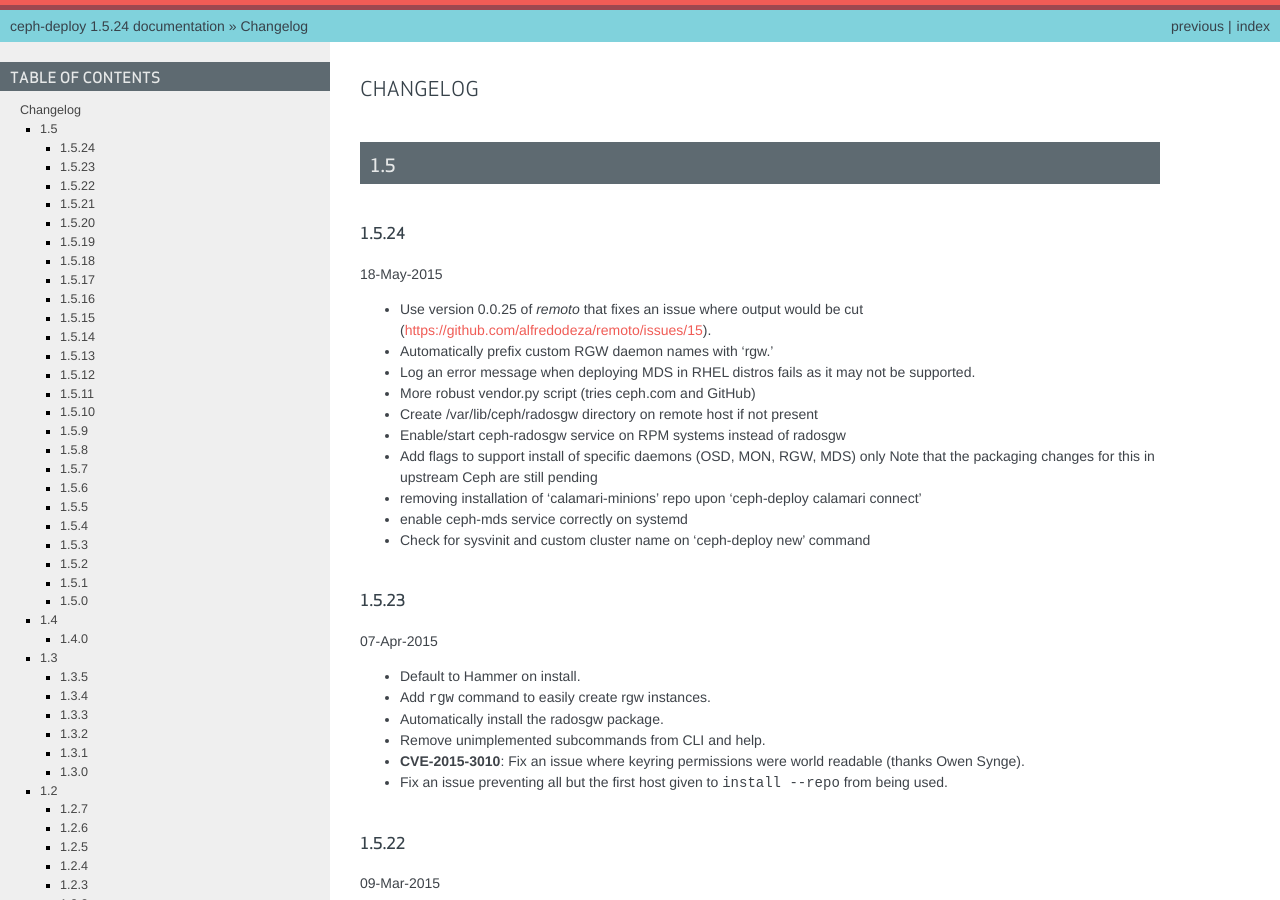
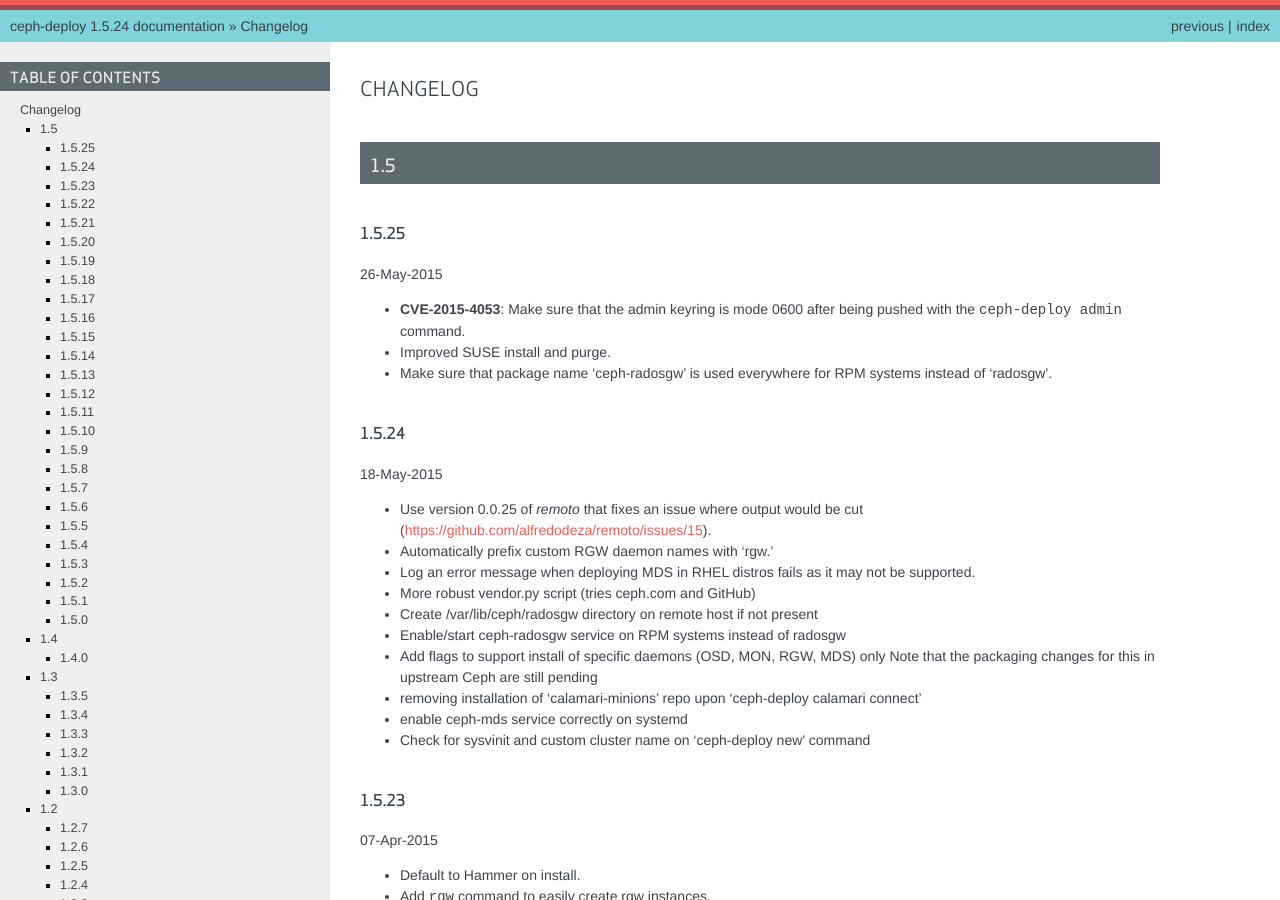
Before and after one commit to ceph/ceph-deploy, a Sphinx documentation site: the page built from docs/source/changelog.rst, in a window 1280 px wide and 900 px high. Built offline with Sphinx 7.4.7, drawn with Linux system fonts in a browser that asks for light colours.

Commit message:
[RM-11764] Update changelog
Signed-off-by: Travis Rhoden <trhoden@redhat.com>

```diff
--- a/docs/source/changelog.rst
+++ b/docs/source/changelog.rst
@@ -3,6 +3,16 @@
 
 1.5
 ---
+
+1.5.25
+^^^^^^
+26-May-2015
+
+* **CVE-2015-4053**: Make sure that the admin keyring is mode 0600 after being
+  pushed with the ``ceph-deploy admin`` command.
+* Improved SUSE install and purge.
+* Make sure that package name 'ceph-radosgw' is used everywhere for RPM systems
+  instead of 'radosgw'.
 
 1.5.24
 ^^^^^^
```
